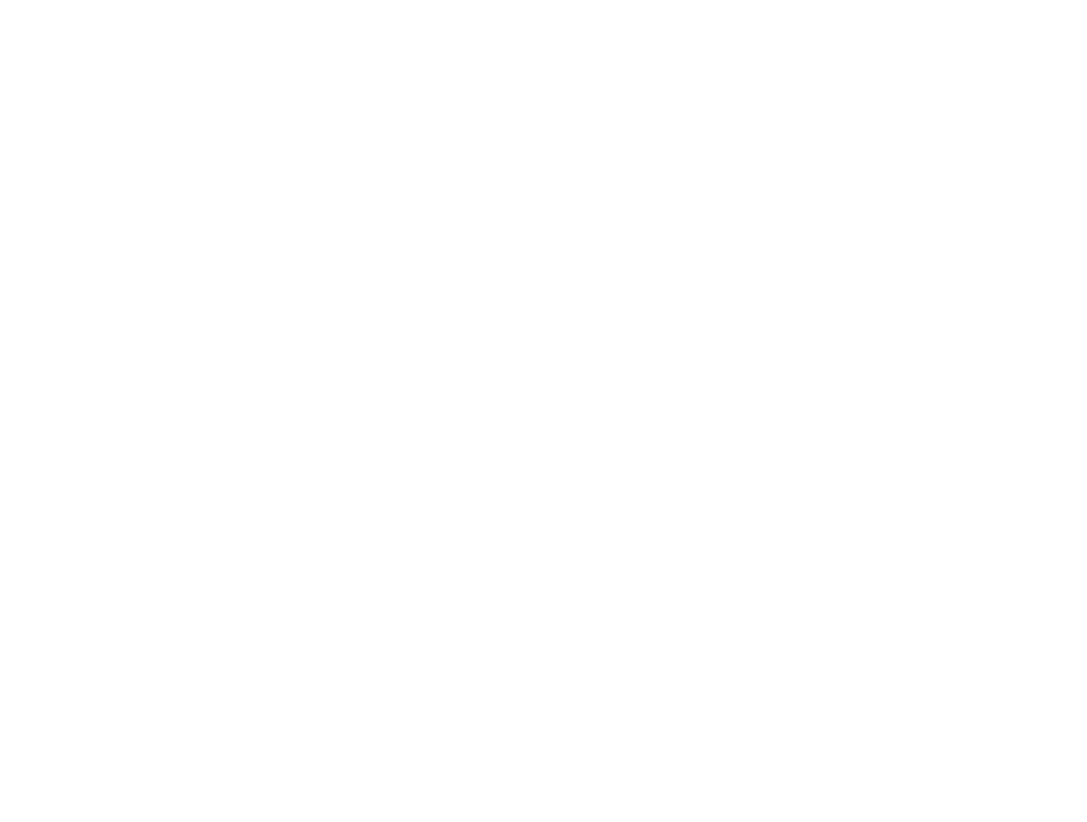
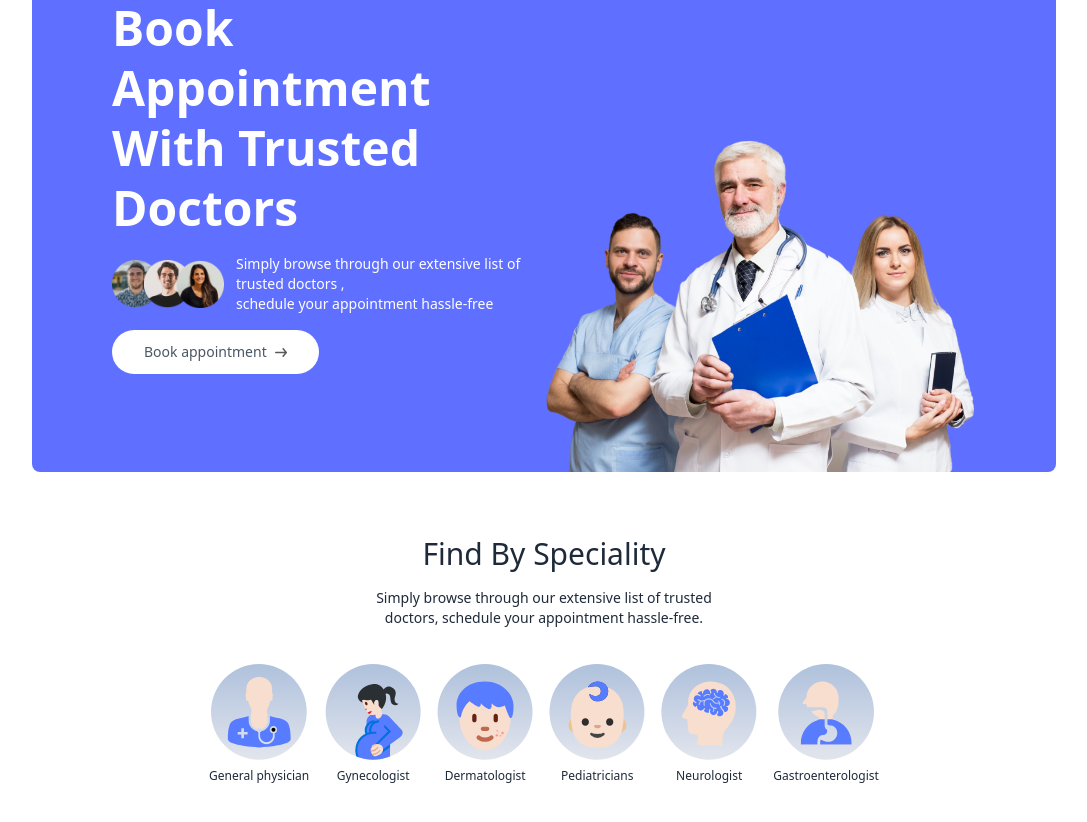
Before and after one commit to Avinash7037/Prescripto, a React (Vite) app in the folder frontend/: page / in a window 1280 px wide. Shown: the part 220-1042 px from the top of the page, without its empty margins (96-1183 px from the left). Before the commit the page ends 800 px from the top, so only its background shows below. Built offline with nearby package versions, Linux system fonts and the light colour scheme.

Commit message:
created doctors speciality menu

```diff
--- a/frontend/src/components/Header.jsx
+++ b/frontend/src/components/Header.jsx
@@ -1,7 +1,43 @@
 import React from "react";
+import { assets } from "../assets/assets";
 
-const header = () => {
-  return <div>header</div>;
+const Header = () => {
+  return (
+    <div className="flex flex-col md:flex-row flex-wrap bg-primary rounded-lg px-6 md:px-10 lg:px-20">
+      {/* Left Side */}
+
+      <div className="md:w-1/2 flex flex-col items-start justify-center gap-4 py-10 m-auto md:py-[10vw] md:mb-[-30px]">
+        <p className="text-3xl md:text-4xl lg:text-5xl text-white font-semibold leading-tight md:leading-tight lg:leading-tight">
+          Book Appointment <br /> With Trusted Doctors
+        </p>
+        <div className="flex flex-col md:flex-row items-center gap-3 text-white text-sm font-light">
+          <img className="w-28" src={assets.group_profiles} alt="" />
+          <p>
+            Simply browse through our extensive list of trusted doctors ,{" "}
+            <br className="hidden sm:block" />
+            schedule your appointment hassle-free
+          </p>
+        </div>
+
+        <a
+          className="items-center flex gap-2 bg-white px-8 py-3 rounded-full text-gray-600 text-sm m-auto md:m-0 hover:scale-105 transition-all duration-300"
+          href="#speciality"
+        >
+          Book appointment{" "}
+          <img className="w-3" src={assets.arrow_icon} alt="" />
+        </a>
+      </div>
+
+      {/* Right side */}
+      <div className="md:w-1/2  relative">
+        <img
+          className="w-full md:absolute bottom-0 h-auto rounded-lg"
+          src={assets.header_img}
+          alt=""
+        />
+      </div>
+    </div>
+  );
 };
 
-export default header;
+export default Header;
--- /dev/null
+++ b/frontend/src/components/SpecialityMenu.jsx
@@ -0,0 +1,34 @@
+import React from "react";
+import { assets } from "../assets/assets";
+import { specialityData } from "../assets/assets";
+import { Link } from "react-router-dom";
+
+const SpecialityMenu = () => {
+  return (
+    <div
+      className="flex flex-col items-center gap-4 py-16 text-gray-800"
+      id="speciality"
+    >
+      <h1 className="text-3xl font-medium">Find By Speciality</h1>
+      <p className="sm:w-1/3 text-center text-sm">
+        Simply browse through our extensive list of trusted doctors, schedule
+        your appointment hassle-free.
+      </p>
+      <div className="flex sm:justify-center gap-4 pt-5 w-full overflow-scroll">
+        {specialityData.map((item, index) => (
+          <Link
+            onClick={() => scrollTo(0, 0)}
+            className="flex flex-col items-center text-xs cursor-pointer flex-shrink-0 hover:translate-y-[-10px] transition-all duration-500"
+            key={index}
+            to={`/doctors/${item.speciality}`}
+          >
+            <img className="w-16 sm:w-24 mb-2" src={item.image} alt="" />
+            <p>{item.speciality} </p>
+          </Link>
+        ))}
+      </div>
+    </div>
+  );
+};
+
+export default SpecialityMenu;
--- a/frontend/src/index.css
+++ b/frontend/src/index.css
@@ -13,3 +13,7 @@
     @apply block h-0.5 w-full bg-primary mt-1;
   }
 }
+
+::-webkit-scrollbar {
+  @apply hidden;
+}
--- a/frontend/src/pages/Home.jsx
+++ b/frontend/src/pages/Home.jsx
@@ -1,10 +1,12 @@
 import React from "react";
-import header from "../components/header";
+import Header from "../components/header";
+import SpecialityMenu from "../components/SpecialityMenu";
 
 const Home = () => {
   return (
     <div>
-      <header />
+      <Header />
+      <SpecialityMenu />
     </div>
   );
 };
```
